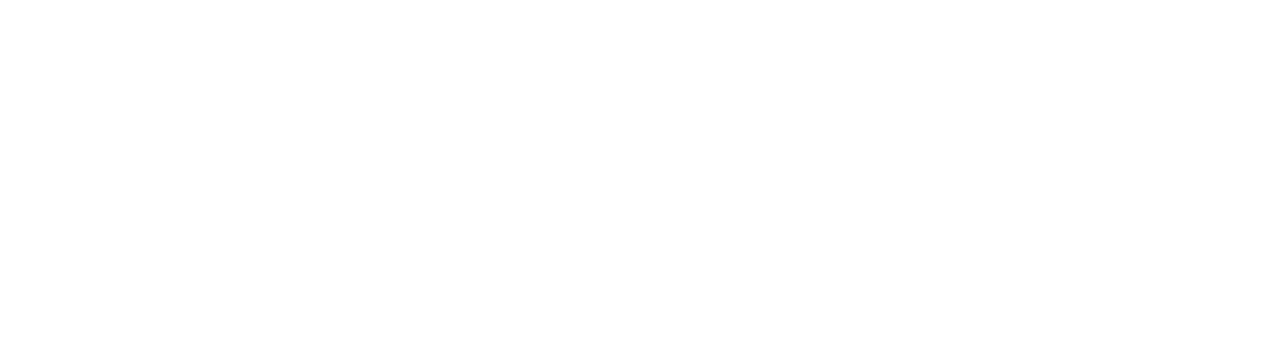
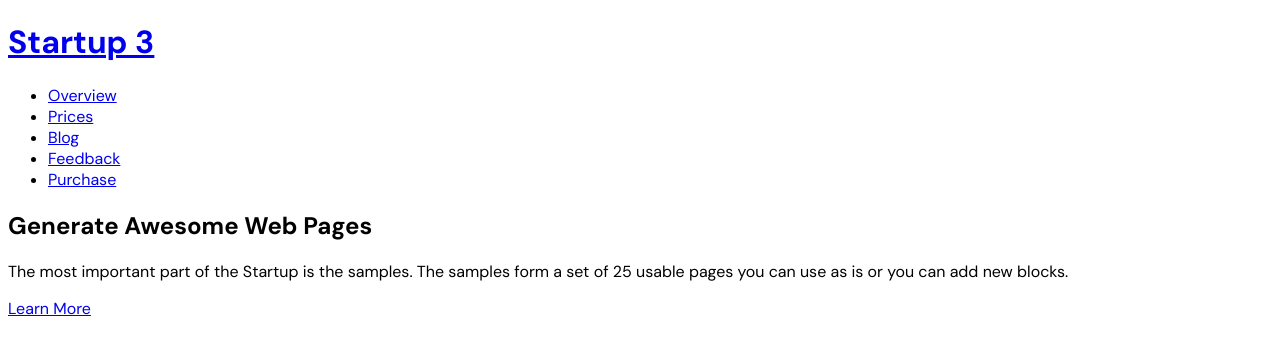
Before and after one commit to NoorMohammed17/rocket_careers_assigment, a plain HTML site: page index.html in a window 1280 px wide. Drawn offline with Linux system fonts and the light colour scheme.

Commit message:
added font family and layout of project

```diff
--- a/index.css
+++ b/index.css
@@ -0,0 +1,3 @@
+body{
+    font-family: 'DM Sans', sans-serif;
+}
--- a/index.html
+++ b/index.html
@@ -1,11 +1,45 @@
 <!DOCTYPE html>
 <html lang="en">
-<head>
-    <meta charset="UTF-8">
-    <meta name="viewport" content="width=device-width, initial-scale=1.0">
+  <head>
+    <meta charset="UTF-8" />
+    <meta name="viewport" content="width=device-width, initial-scale=1.0" />
+    <link rel="preconnect" href="https://fonts.googleapis.com" />
+    <link rel="preconnect" href="https://fonts.gstatic.com" crossorigin />
+    <link
+      href="https://fonts.googleapis.com/css2?family=DM+Sans:opsz,wght@9..40,400;9..40,500;9..40,600;9..40,700&display=swap"
+      rel="stylesheet"
+    />
+    <link rel="stylesheet" href="index.css" />
     <title>Rocket Careers</title>
-</head>
-<body>
+  </head>
+  <body>
+    <!-- Navigation -->
+    <div class="row container">
+      <a href="#" class="logo row"><h1>Startup 3</h1></a>
+    </div>
+    <div class="toggle" onclick="toggle()"></div>
+    <nav class="navigation row">
+      <ul class="row">
+        <li><a href="#">Overview</a></li>
+        <li><a href="#">Prices</a></li>
+        <li><a href="#">Blog</a></li>
+        <li><a href="#">Feedback</a></li>
+        <li><a href="#">Purchase</a></li>
+      </ul>
+    </nav>
+    <!-- Navigation Ends -->
 
-</body>
+    <!-- Hero -->
+    <section class="hero row container">
+      <h1>Generate Awesome Web Pages</h1>
+      <p>
+        The most important part of the Startup is the samples. The samples form
+        a set of 25 usable pages you can use as is or you can add new blocks.
+      </p>
+      <a href="#" class="learn-btn">Learn More</a>
+    </section>
+    <div class="row"></div>
+
+    <!-- Hero Ends -->
+  </body>
 </html>
```
